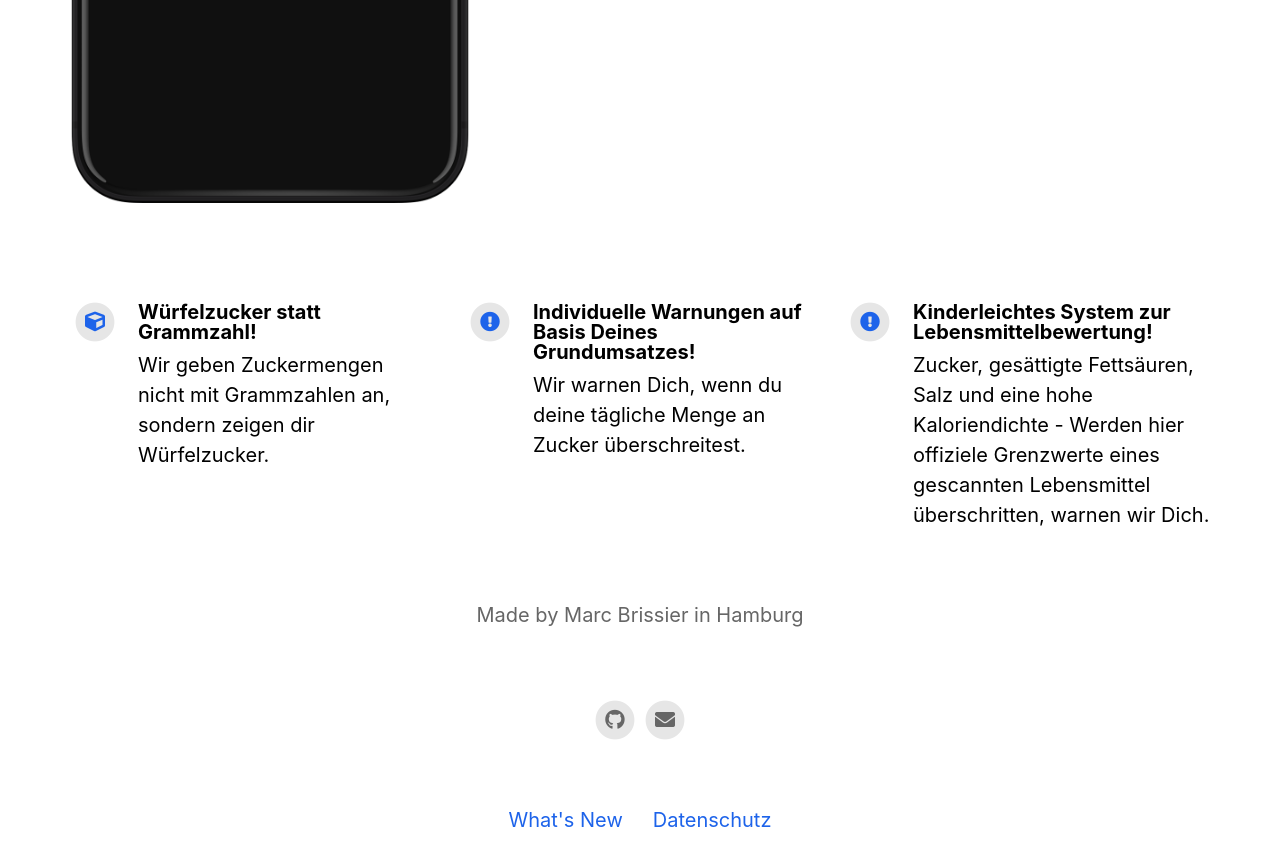
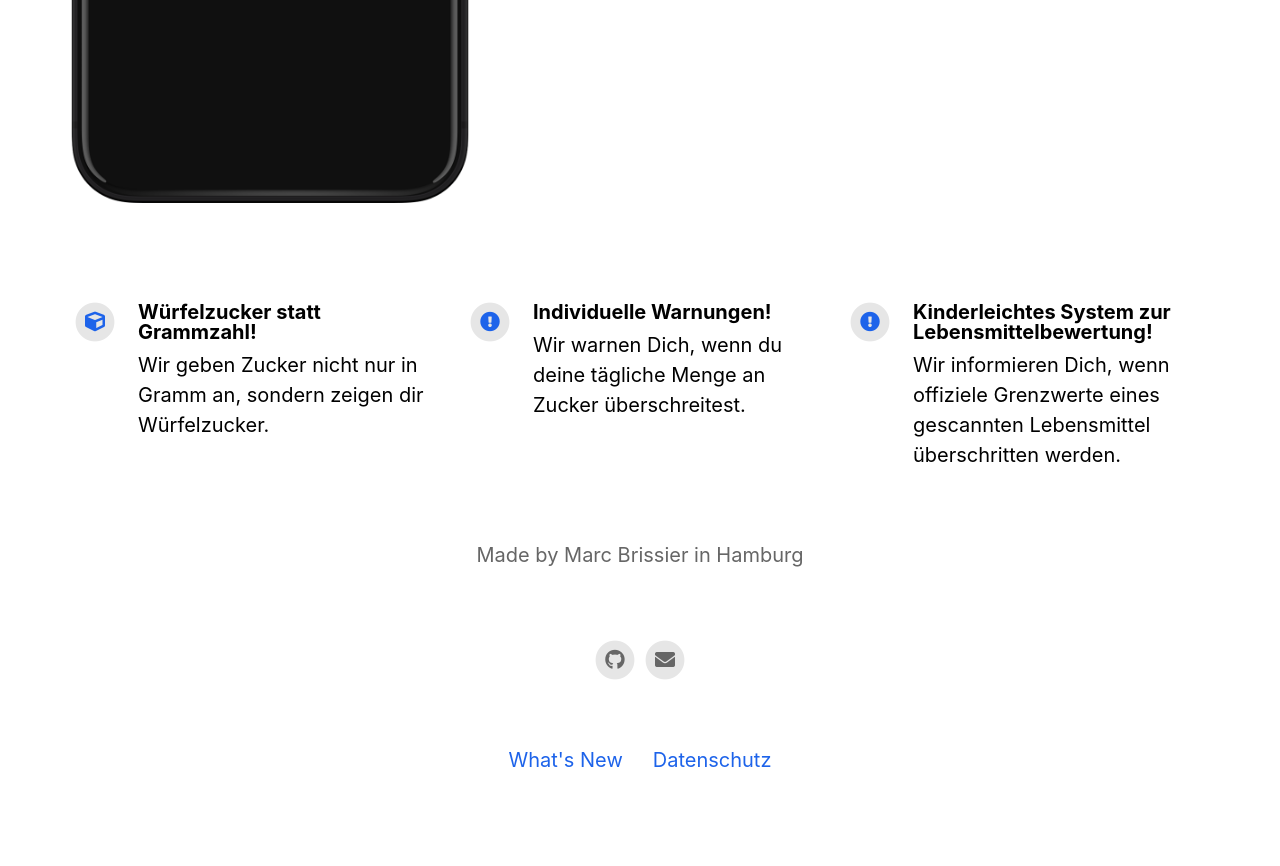
Before and after one commit to mbrissier/scood, a Jekyll site: the page built from index.html, in a window 1280 px wide and 900 px high, scrolled down 782 px. Shown: the top 866 px of the window. Built offline with Jekyll 4.4.1, drawn with Linux system fonts in a browser that asks for light colours; nearby versions of some CDN libraries; after the commit the page ends 1622 px from its top, so only the background shows below that.

Commit message:
changes z

```diff
--- a/_config.yml
+++ b/_config.yml
@@ -36,15 +36,15 @@ youtube_username                          :
 features                                  :
 
   - title                                 : Würfelzucker statt Grammzahl!
-    description                           : Wir geben Zuckermengen nicht mit Grammzahlen an, sondern zeigen dir Würfelzucker.
+    description                           : Wir geben Zucker nicht nur in Gramm an, sondern zeigen dir Würfelzucker.
     fontawesome_icon_name                 : cube
 
-  - title                                 : Individuelle Warnungen auf Basis Deines Grundumsatzes!
+  - title                                 : Individuelle Warnungen!
     description                           : Wir warnen Dich, wenn du deine tägliche Menge an Zucker überschreitest.
     fontawesome_icon_name                 : exclamation-circle
 
   - title                                 : Kinderleichtes System zur Lebensmittelbewertung!
-    description                           : Zucker, gesättigte Fettsäuren, Salz und eine hohe Kaloriendichte - Werden hier offiziele Grenzwerte eines gescannten Lebensmittel überschritten, warnen wir Dich.
+    description                           : Wir informieren Dich, wenn offiziele Grenzwerte eines gescannten Lebensmittel überschritten werden.
     fontawesome_icon_name                 : exclamation-circle
 
 
```
